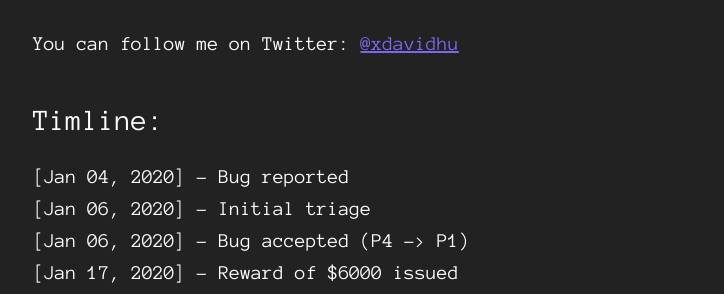
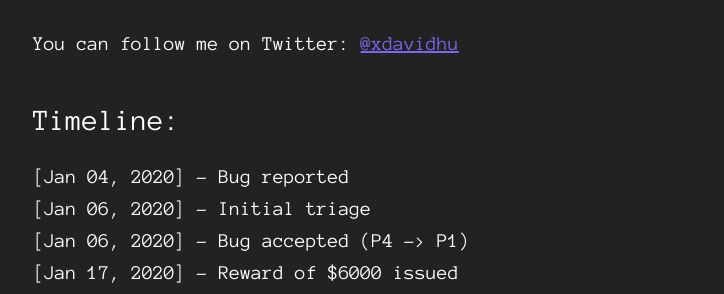
Before and after one commit to xdavidhu/bugs.xdavidhu.me, a Jekyll site: the page built from _posts/2020-03-08-the-unexpected-google-wide-domain-check-bypass.markdown, in a window 1280 px wide and 900 px high, scrolled down 9752 px. Shown: the part 329-623 px from the top of the window, without its empty margins (277-1001 px from the left). Built offline with Jekyll 4.4.1, drawn with Linux system fonts in a browser that asks for light colours.

Commit message:
Fixed typo

```diff
--- a/_posts/2020-03-08-the-unexpected-google-wide-domain-check-bypass.markdown
+++ b/_posts/2020-03-08-the-unexpected-google-wide-domain-check-bypass.markdown
@@ -226,7 +226,7 @@ So this was the story if me trying to bypass a small app's URL validation and ac
 
 You can follow me on Twitter: [@xdavidhu](https://twitter.com/xdavidhu){:target="_blank"}
 
-### Timline:
+### Timeline:
 [Jan 04, 2020] - Bug reported<br>
 [Jan 06, 2020] - Initial triage<br>
 [Jan 06, 2020] - Bug accepted (P4 -> P1)<br>
```
